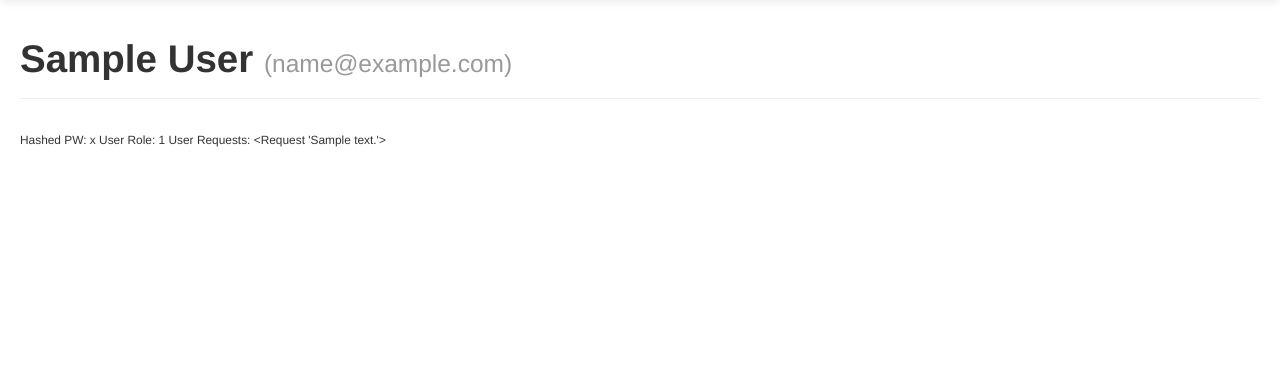
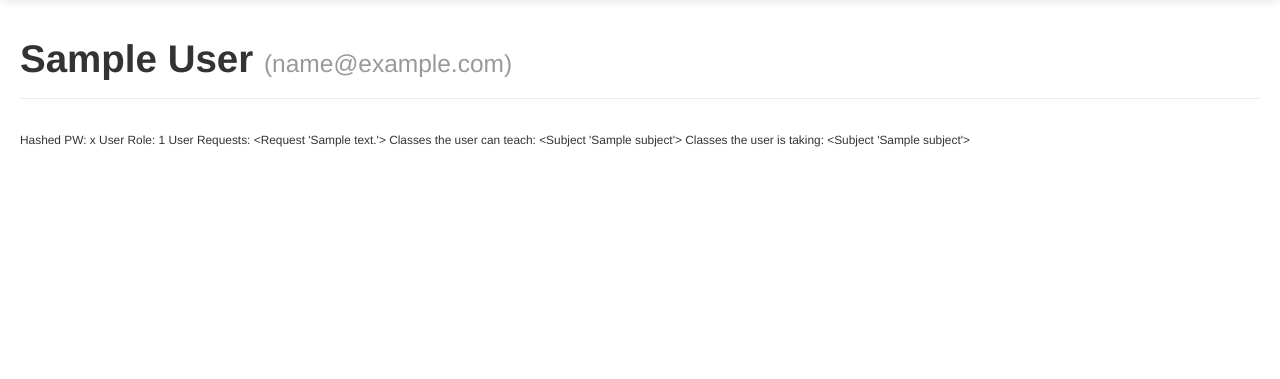
Before and after one commit to sredmond/menlo-mathsci-help, a Flask app: page /user/1 in a window 1280 px wide. Shown: the part 41-420 px from the top of the page. Run offline with Flask 2, Linux system fonts and the light colour scheme; tables that the repository leaves empty hold one stand-in row (values such as "Sample post"); some libraries are stand-ins or nearby versions.

Commit message:
Enables users to login and specify classes they take and classes they teach

```diff
--- a/app/models.py
+++ b/app/models.py
@@ -40,7 +40,7 @@ class User(db.Model):
 
     #I can ask for <user>.learning and <subject>.learners
     learning = db.relationship('Subject',
-        secondary = tutorsSubjects,
+        secondary = learnersSubjects,
         backref = db.backref('learners'))
 
     #Add classes to tutor
--- a/app/templates/layout.html
+++ b/app/templates/layout.html
@@ -123,7 +123,7 @@ ______________ ______________
                 <ul class="dropdown-menu">
                   <li class="nav-header">Go To</li>
                   <li><a href={{ url_for('me') }}>My Headquarters</a></li>
-                  <li><a href={{ url_for('user', user_id=g.user.id) }}>My Profile</a></li>
+                  <li><a href={{ url_for('show_user', user_id=g.user.id) }}>My Profile</a></li>
                   <li class="divider"></li>
                   <li class="nav-header">Options</li>
                   <li><a href={{ url_for('learn') }}>Learn Now</a></li>
@@ -148,6 +148,7 @@ ______________ ______________
     </div>
     <!-- End header -->
 
+    <div class="container-fluid">
       <!--Flash any messages-->
       {% with messages = get_flashed_messages() %}
       {% if messages %}
@@ -161,7 +162,6 @@ ______________ ______________
       {% endwith %}
       <!--End message flashing-->
 
-    <div class="container-fluid">
       {% block content %}
       {% endblock %}
     </div>
--- /dev/null
+++ b/app/templates/termsconditions.html
@@ -0,0 +1,4 @@
+{% extends "layout.html" %}
+{% block content %}
+You think I have time to deal with terms and conditions? Ain't nobody got time for that.
+{% endblock %}
--- a/app/templates/view_user.html
+++ b/app/templates/view_user.html
@@ -10,6 +10,14 @@
 	{% for req in user.requests %}
 		{{ req }}
 	{% endfor %}
+	Classes the user can teach:
+	{% for cl in user.tutoring %}
+		{{ cl }}
+	{% endfor %}
+	Classes the user is taking:
+	{% for cl in user.learning %}
+		{{ cl }}
+	{% endfor %}
 {% else %}
 <div class="alert alert-error">
 	<strong>Error!</strong> The specified user does not exist in the database.
--- a/app/views.py
+++ b/app/views.py
@@ -2,7 +2,7 @@ from flask import render_template, flash, redirect, session, url_for, request, g
 from flask.ext.login import login_user, logout_user, current_user, login_required
 from app import app, db, lm
 from forms import LoginForm
-from models import User, ROLE_USER, ROLE_ADMIN
+from models import User, Subject, ROLE_USER, ROLE_ADMIN
 from bcrypt import hashpw, gensalt
 
 @lm.user_loader
@@ -73,7 +73,7 @@ def signup():
 
     #They hit the submit button
     if request.method == 'POST':
-        #Do craptons of verification here.
+        #Do verification here.
         info = request.form
         email = info['email'] + "@menloschool.org"
         hashed_password = hashpw(info['password'], gensalt())
@@ -89,7 +89,17 @@ def signup():
             grade=grade,
             role=ROLE_ADMIN)
 
+        tutoring_classes = info.getlist('tutor_science') + info.getlist('tutor_math') + info.getlist('tutor_cs_as')
+        for cl in tutoring_classes:
+            subj = Subject.query.filter_by(name=cl).first()
+            if subj != None:
+                user.tutor_subject(subj)
 
+        learning_classes = info.getlist('learn_science') + info.getlist('learn_math') + info.getlist('learn_cs_as')
+        for cl in learning_classes:
+            subj = Subject.query.filter_by(name=cl).first()
+            if subj != None:
+                user.learn_subject(subj)
 
         db.session.add(user)
         db.session.commit()
@@ -121,6 +131,11 @@ def teach():
 def admin():
     return render_template('admin.html',
         title="Administrator")
+
+@app.route('/termsconditions')
+def terms_and_conditions():
+    return render_template('termsconditions.html',
+        title="Terms and Conditions")
 
 #Handle Error Pages
 @app.errorhandler(404) #404 = Page Not Found
```
Also changed, not shown: app/templates/signup.html (+7 -7 lines). Lines whose indentation alone changed are shown as unchanged.
